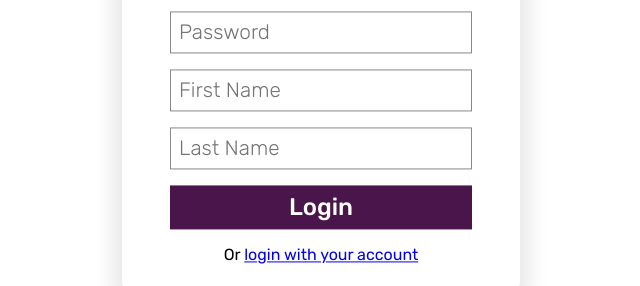
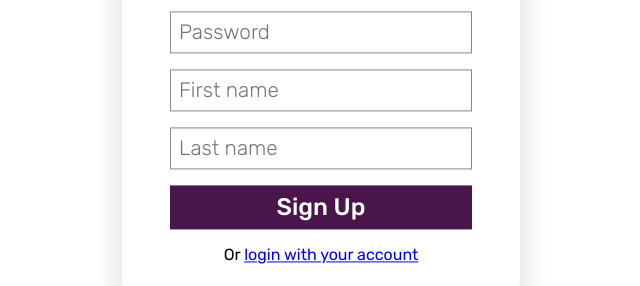
Before and after one commit to agustinbarbalase/slack-clone, a React (Vite) app in the folder frontend/: page /signup in a window 1280 px wide. Shown: the part 371-657 px from the top of the page, without its empty margins (319-959 px from the left). Built offline with nearby package versions, Linux system fonts and the light colour scheme.

Commit message:
Adding useForm to Login and Sign Up pages

```diff
--- a/frontend/src/pages/Login/index.jsx
+++ b/frontend/src/pages/Login/index.jsx
@@ -1,23 +1,44 @@
 import Input from "../../components/Input";
 import FormPage from "../../components/FormPage";
+import Loading from "../../components/Loading";
+import useForm from "../../hooks/useForm";
 
 const Login = () => {
+  const { formData, loading, error, handleChange, handleSubmitForm } = useForm(
+    {
+      email: "",
+      password: "",
+    },
+    "login"
+  );
+
+  if (loading) {
+    return <Loading />;
+  }
+
   return (
     <FormPage
       title="Login on Slack Clone"
+      endpointChange="/signup"
+      onSubmit={(event) => handleSubmitForm(event)}
     >
       <Input
         type="email"
         placeholder="Email"
+        value={formData.email}
+        onChange={(event) => handleChange(event, "email")}
+        required={true}
+        autoComplete="email"
       />
       <Input
         type="password"
         placeholder="Password"
+        value={formData.password}
+        onChange={(event) => handleChange(event, "password")}
+        required={true}
+        autoComplete="password"
       />
-      <Input
-        type="submit"
-        value="Login"
-      />
+      <Input type="submit" value="Login" />
     </FormPage>
   );
 };
--- a/frontend/src/pages/SignUp/index.jsx
+++ b/frontend/src/pages/SignUp/index.jsx
@@ -1,30 +1,61 @@
 import Input from "../../components/Input";
 import FormPage from "../../components/FormPage";
+import Loading from "../../components/Loading";
+import useForm from "../../hooks/useForm";
 
 const SignUp = () => {
+  const { formData, loading, error, handleChange, handleSubmitForm } = useForm({
+    email: "",
+    password: "",
+    name: "",
+    surname: ""
+  }, "signup");
+
+  if (loading) {
+    return (<Loading />);
+  }
+
   return (
     <FormPage
       title="Sign up on Slack Clone"
+      endpointChange="/login"
+      onSubmit={(event) => handleSubmitForm(event)}
     >
       <Input
         type="email"
         placeholder="Email"
+        value={formData.email}
+        onChange={(event) => handleChange(event, "email")}
+        required={true}
+        autoComplete="email"
       />
       <Input
         type="password"
         placeholder="Password"
+        value={formData.password}
+        onChange={(event) => handleChange(event, "password")}
+        required={true}
+        autoComplete="password"
       />
       <Input
         type="text"
-        placeholder="First Name"
+        placeholder="First name"
+        value={formData.name}
+        onChange={(event) => handleChange(event, "name")}
+        required={true}
+        autoComplete="First name"
       />
       <Input
         type="text"
-        placeholder="Last Name"
+        placeholder="Last name"
+        value={formData.surname}
+        onChange={(event) => handleChange(event, "surname")}
+        required={true}
+        autoComplete="Last name"
       />
       <Input
         type="submit"
-        value="Login"
+        value="Sign Up"
       />
     </FormPage>
   );
```
